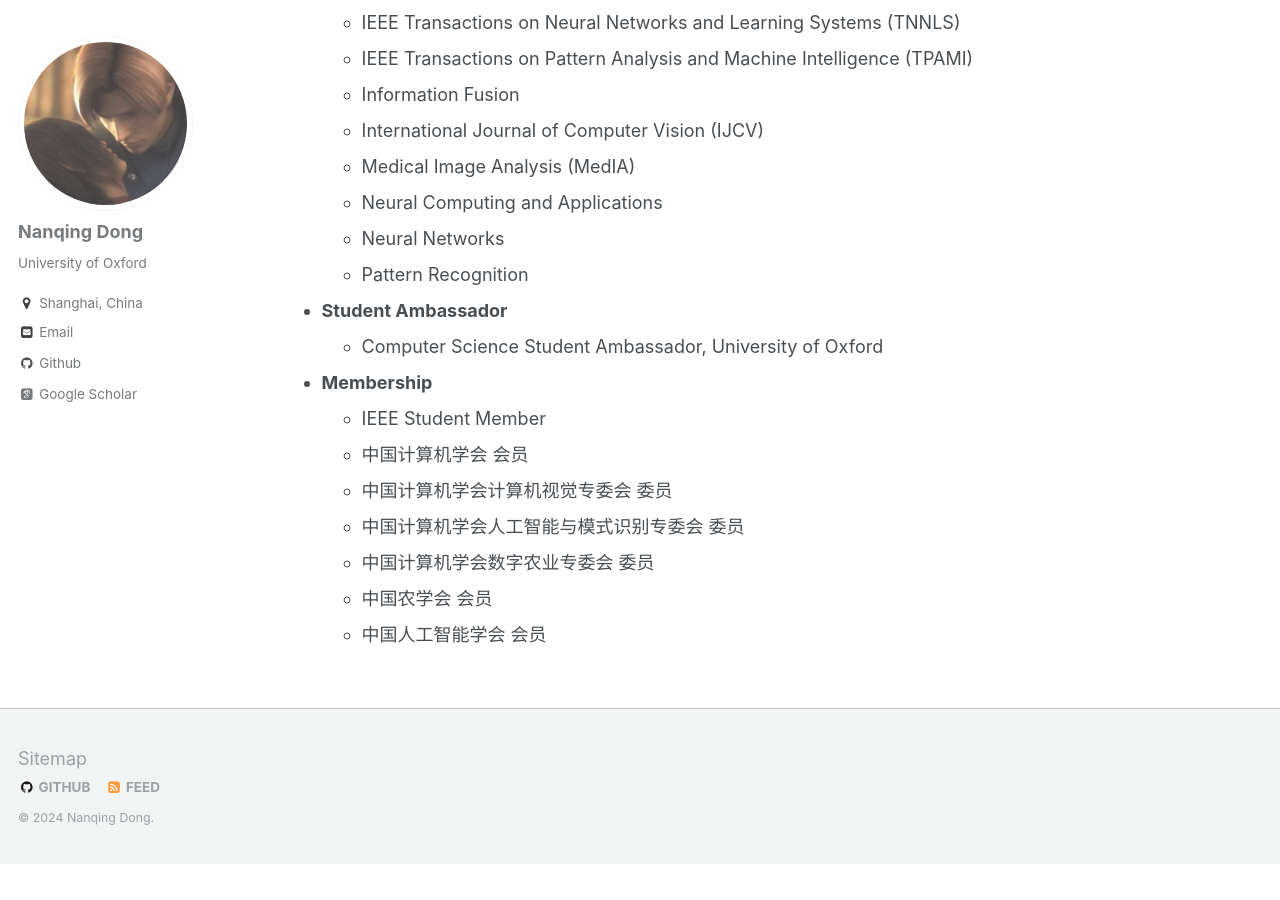
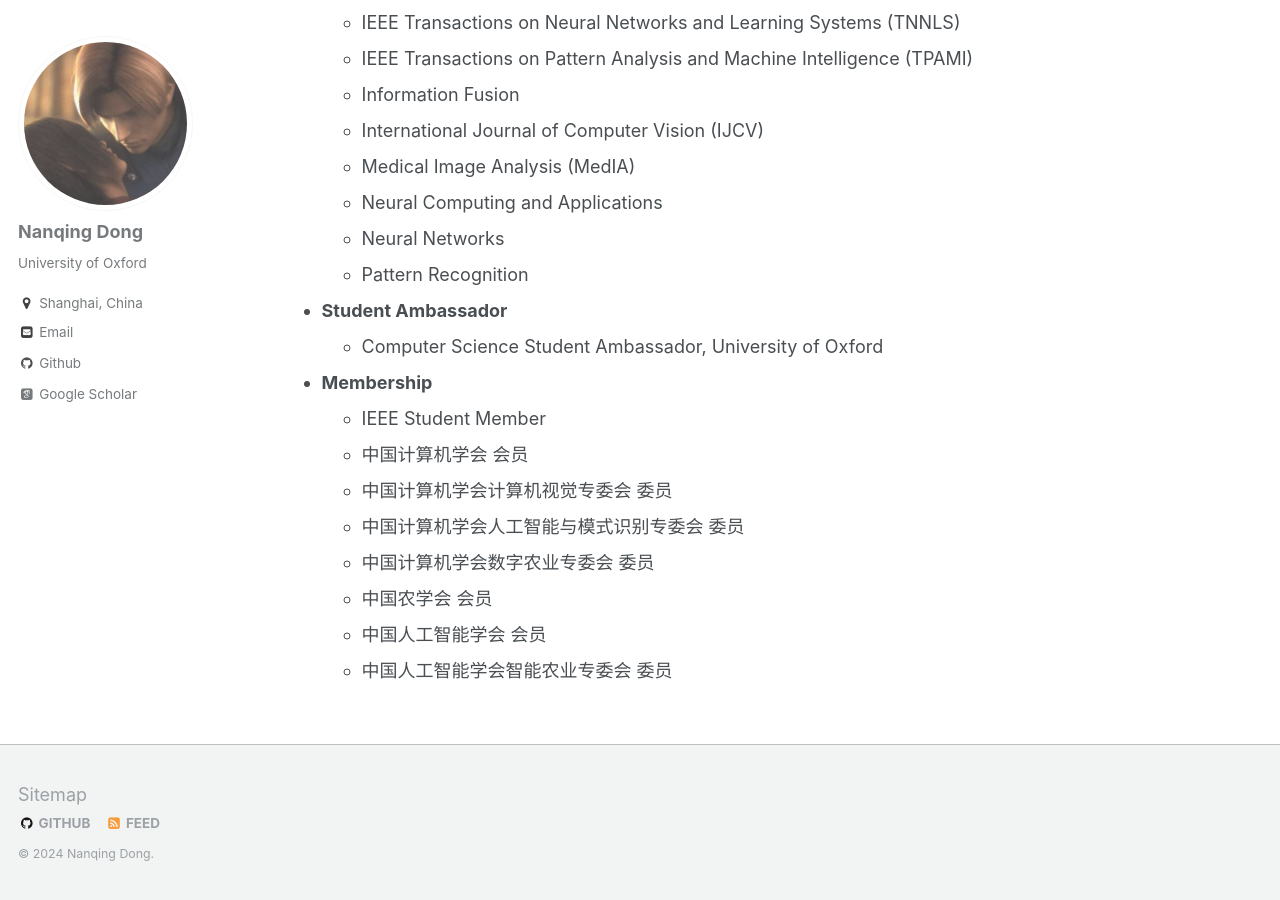
Before and after one commit to eveningdong/eveningdong.github.io, a Jekyll site: the page built from _pages/academic.md, in a window 1280 px wide and 900 px high, scrolled down 1692 px. Built offline with Jekyll 4.4.1, drawn with Linux system fonts in a browser that asks for light colours; some web fonts are replaced; before the commit the page ends 2556 px from its top, so only the background shows below that.

Commit message:
Update academic.md

```diff
--- a/_pages/academic.md
+++ b/_pages/academic.md
@@ -72,3 +72,4 @@ author_profile: true
   + 中国计算机学会数字农业专委会 委员
   + 中国农学会 会员
   + 中国人工智能学会 会员
+  + 中国人工智能学会智能农业专委会 委员
```
